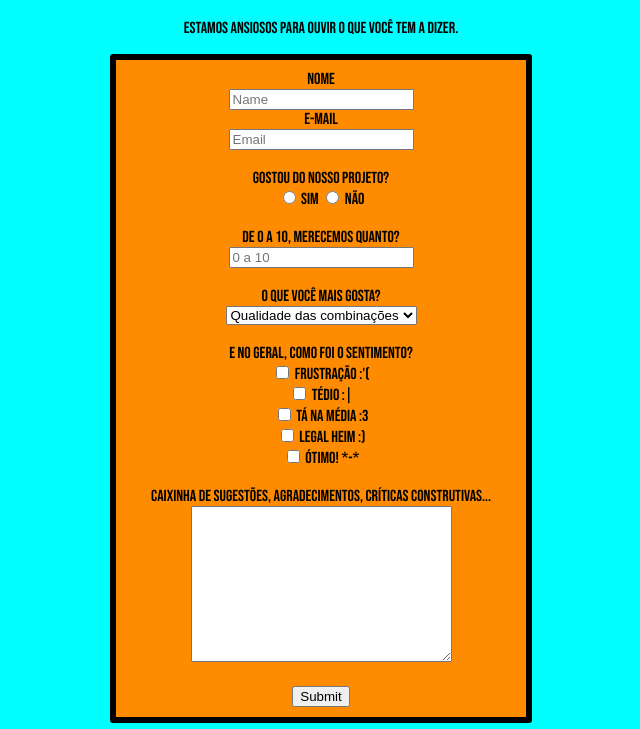
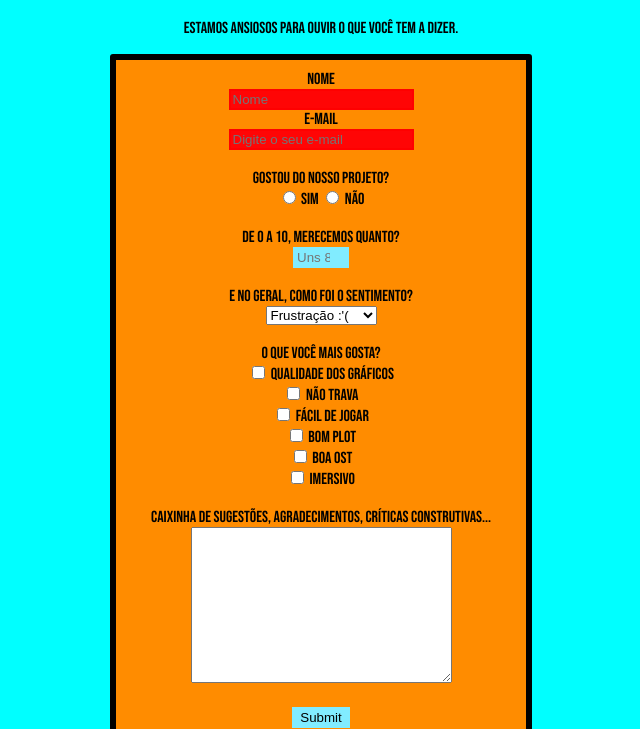
Before and after one commit to afendev/formPage, a plain HTML site: page formPage.html in a window 1280 px wide. Shown: the part 71-800 px from the top of the page, without its empty margins (319-959 px from the left). Drawn offline with Linux system fonts and the light colour scheme.

Commit message:
minor updates

```diff
--- a/formPage.html
+++ b/formPage.html
@@ -6,8 +6,7 @@
   <link rel="stylesheet" href="formStyle.css">
   <link rel="preconnect" href="https://fonts.googleapis.com">
   <link rel="preconnect" href="https://fonts.gstatic.com" crossorigin>
-<link href="https://fonts.googleapis.com/css2?family=Bebas+Neue&display=swap"
-      rel="stylesheet">
+  <link href="https://fonts.googleapis.com/css2?family=Bebas+Neue&display=swap" rel="stylesheet">
   <title>Feedback Maroto</title>
 </head>
 <header>
@@ -17,81 +16,86 @@
   </p>
 </header>
 <main>
+
   <body>
 
     <form id="survey-form" class="form">
-      <label for="name">Nome</label>
+      <label id="name-label" for="name">Nome</label>
       <br>
       <input
         type="text"
         id="name"
         name="name"
-            placeholder="Name">
+        placeholder="Nome"
+        aria-label="Digite o seu nome"
+        required
+        minlength="3">
       <br>
-      <label for="email">E-mail</label>
+      <label
+        id="email-label" for="email">E-mail</label>
       <br>
       <input
         type="email"
         id="email"
         name="email"
-            placeholder="Email">
+        placeholder="Digite o seu e-mail"
+        aria-label="Digite o seu email"
+        required>
       <br>
       <br>
       <label for="radio" id="yes-no">Gostou do nosso projeto?</label>
       <br>
-      <input type="radio" id="yes-no"> Sim
-      <input type="radio" id="yes-no"> Não
+      <input type="radio" id="yes-no" value="yes-no=yes"> Sim
+      <input type="radio" id="yes-no" value="yes-no=no"> Não
       <br>
       <br>
-      <label for="grade" id="number">De 0 a 10, merecemos quanto?</label>
+      <label for="grade" id="number-label">De 0 a 10, merecemos quanto?</label>
       <br>
-      <input type="number" placeholder="0 a 10">
+      <input type="number" placeholder="Uns 8? :3" min="0" max="10">
       <br>
       <br>
-      <label for="favorite-feature">O que você mais gosta?</label>
+      <label for="favorite-feature">E no geral, como foi o sentimento?</label>
       <br>
       <select name="favorite-feature" id="dropdown">
-        <option value="qualidade das combinações">
-          Qualidade das combinações
+        <option value="frustation">
+          Frustração :'(
         </option>
-        <option value="agilidade nas combinações">
-          Agilidade nas combinações
+        <option value="tedious">
+          Tédio :|
         </option>
-        <option value="facilidade de utilização">
-          Fácil de usar
+        <option value="normal">
+          Tá na média :3
+        </option>
+        <option value="fun">
+          Legal heim :)
+        </option>
+        <option value="great">
+          Ótimo! *-*
         </option>
       </select>
       <br>
       <br>
-      <label for="checkboxes">E no geral, como foi o sentimento?</label>
+      <label for="checkboxes" aria-placeholder="O que mais gosta no jogo?">
+        O que você mais gosta?</label>
       <br>
       <!--Lista com opções em dropdown para escolher-->
-      <input
-      type="checkbox"
-      name="horrivel"
-      id="checkboxes">
-      Frustração :'(
+      <input type="checkbox" name="graphicquality" id="checkboxes">
+      Qualidade dos gráficos
       <br>
-      <input
-      type="checkbox"
-      name="entediante"
-      id="checkboxes">
-      Tédio :|
+      <input type="checkbox" name="0lag" id="checkboxes">
+      Não trava
       <br>
-      <input
-      type="checkbox"
-      name="normal"
-      id="checkboxes">
-      Tá na média :3
+      <input type="checkbox" name="easytoplay" id="checkboxes">
+      Fácil de jogar
       <br>
-      <input
-      type="checkbox"
-      name="divertida"
-      id="checkboxes">
-      Legal heim :)
+      <input type="checkbox" name="goodplot" id="checkboxes">
+      Bom plot
       <br>
-      <input type="checkbox" name="muito divertida" id="checkboxes">
-      Ótimo! *-*
+      <input type="checkbox" name="goodost" id="checkboxes">
+      Boa OST
+      <br>
+      <input type="checkbox" name="immersive" id="checkboxes">
+      Imersivo
       <br>
       <br>
       <label for="message">Caixinha de sugestões, agradecimentos,
@@ -102,10 +106,7 @@
       </textarea>
       <br>
       <br>
-      <input
-            id="submit"
-            type="submit"
-            value="Submit">
+      <input id="submit" type="submit" value="Submit">
     </form>
     <!--FORMULÁRIO ENCAPSULADO EM LI-->
     <h2>Formulário encapsulado na tag 'li'</h2>
@@ -114,33 +115,19 @@
       <ul>
         <li><label for="name">Nome</label>
           <br>
-      <input
-            type="text"
-            id="name"
-            name="name"
-            placeholder="Name"></li>
+          <input type="text" id="name" name="name" placeholder="Name">
+        </li>
         <li>
           <label for="email">E-mail</label>
           <br>
-            <input
-              type="email"
-              id="email"
-              name="email"
-              placeholder="Email"
-            >
+          <input type="email" id="email" name="email" placeholder="Email">
         </li>
         <br>
         <li>
           <label for="radio" id="yes-no">Gostou do nosso projeto?</label>
           <br>
-            <input
-              type="radio"
-              id="yes-no"
-            > Sim
-            <input
-              type="radio"
-              id="yes-no"
-            > Não
+          <input type="radio" id="yes-no"> Sim
+          <input type="radio" id="yes-no"> Não
         </li>
         <br>
         <li>
@@ -169,28 +156,16 @@
           <label for="checkboxes">E no geral, como foi o sentimento?</label>
           <br>
           <!--Lista com opções em dropdown para escolher-->
-      <input
-      type="checkbox"
-      name="horrivel"
-      id="checkboxes">
+          <input type="checkbox" name="horrivel" id="checkboxes">
           Frustração :'(
           <br>
-      <input
-      type="checkbox"
-      name="entediante"
-      id="checkboxes">
+          <input type="checkbox" name="entediante" id="checkboxes">
           Tédio :|
           <br>
-      <input
-      type="checkbox"
-      name="normal"
-      id="checkboxes">
+          <input type="checkbox" name="normal" id="checkboxes">
           Tá na média :3
           <br>
-      <input
-      type="checkbox"
-      name="divertida"
-      id="checkboxes">
+          <input type="checkbox" name="divertida" id="checkboxes">
           Legal heim :)
           <br>
           <input type="checkbox" name="muito divertida" id="checkboxes">
@@ -207,10 +182,7 @@
         </li>
         <br>
         <br>
-      <input
-            id="submit"
-            type="submit"
-            value="Submit">
+        <input id="submit" type="submit" value="Submit">
       </ul>
     </form>
 
--- a/formStyle.css
+++ b/formStyle.css
@@ -2,7 +2,7 @@
 
 html {
   text-align: center;
-  font-family: 'Bebas Neue', cursive;
+  font-family: "Bebas Neue", cursive;
   background-color: cyan;
 }
 
@@ -19,6 +19,21 @@ body {
   padding-right: 30px;
   border: 6px solid black;
   border-radius: 3px;
+}
+
+input:default {
+  border: 2px solid black;
+  background-color: white;
+}
+
+input:valid {
+  border: 2px solid rgb(129, 236, 255);
+  background-color: rgb(129, 236, 255);
+}
+
+input:invalid {
+  border: 2px solid red;
+  background-color: rgb(255, 5, 5);
 }
 
 .form2 {
```
Lines whose indentation alone changed are shown as unchanged.
